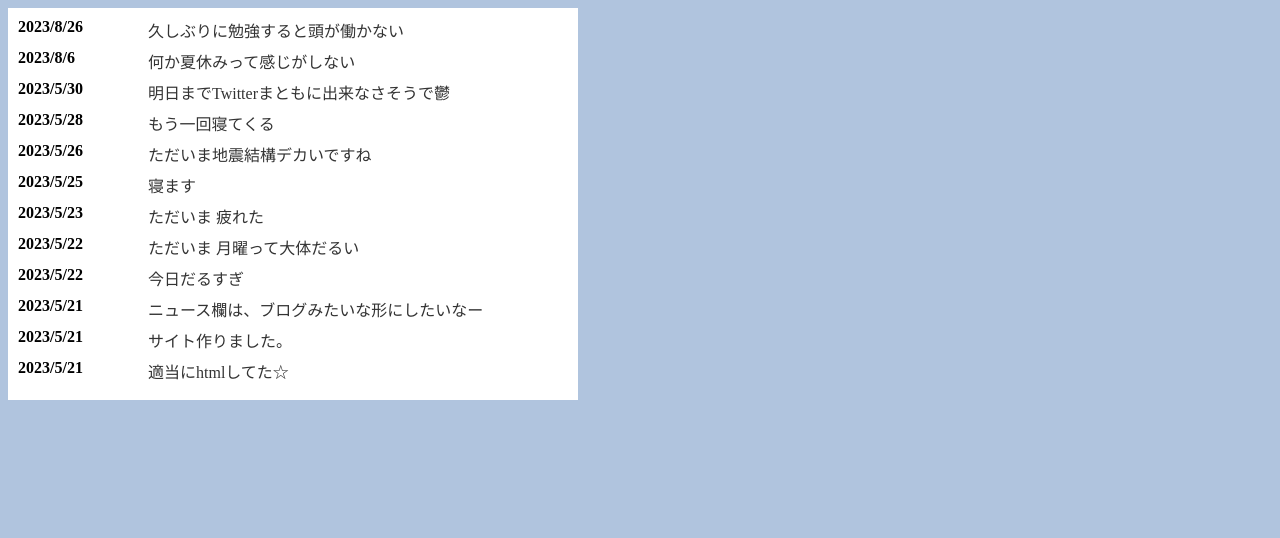
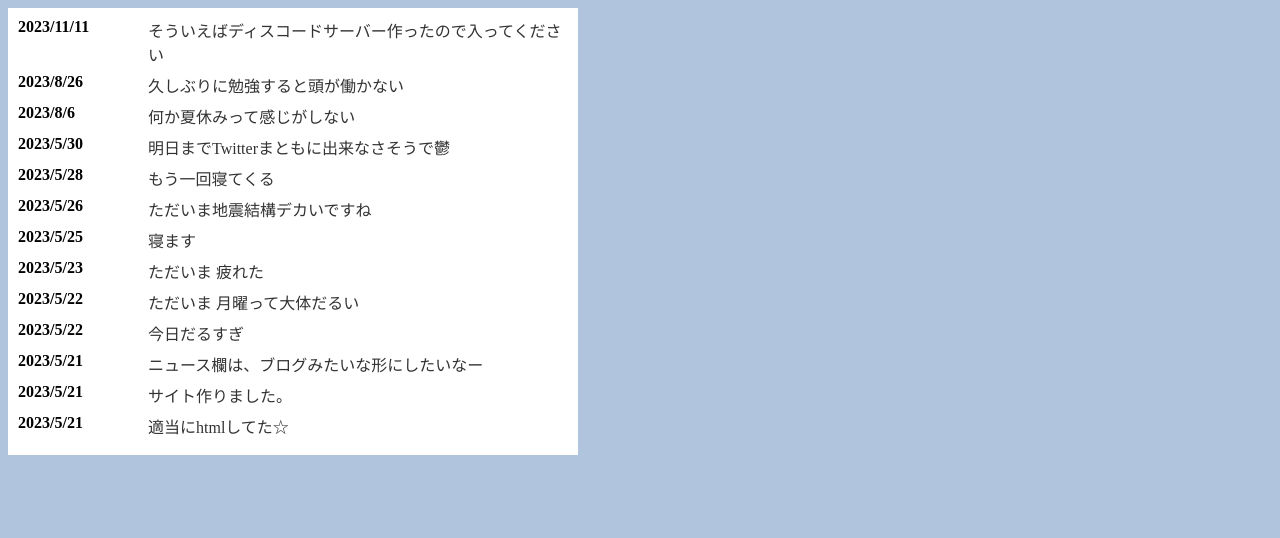
Before and after one commit to PastButter2907/PastButter2907, a plain HTML site: page index2.html in a window 1280 px wide. Shown: the part 262-800 px from the top of the page. Drawn offline with Linux system fonts and the light colour scheme.

Commit message:
Update index2.html

```diff
--- a/index2.html
+++ b/index2.html
@@ -54,7 +54,9 @@
 </body>
 <h1>ニュース</h1>
 <dl>
-<dt>2023/8/26</dt>
+<dt>2023/11/11</dt>
+<dd>そういえばディスコードサーバー作ったので入ってください</dd></dd>
+	<dt>2023/8/26</dt>
 <dd>久しぶりに勉強すると頭が働かない</dd></dd>
 	<dt>2023/8/6</dt>
 <dd>何か夏休みって感じがしない</dd>
```
